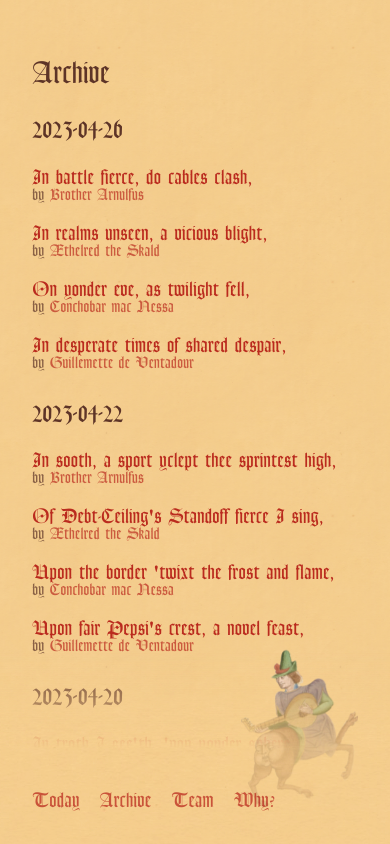
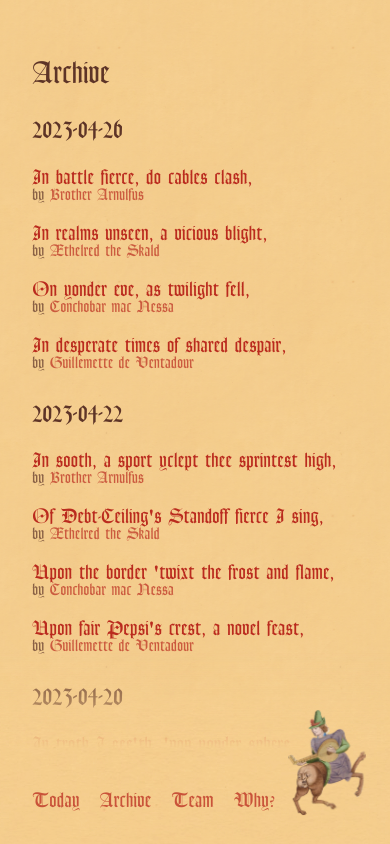
Before and after one commit to paprikka/bard, a SvelteKit app: page /archive in a window 390 px wide. Shown: the top 844 px of the page. Built offline with nearby package versions, Linux system fonts and the light colour scheme.

Commit message:
fix: better centaur layout

```diff
--- a/src/components/centaur.svelte
+++ b/src/components/centaur.svelte
@@ -5,8 +5,8 @@
 <style>
 	.centaur {
 		position: fixed;
-		bottom: 2rem;
-		right: 2rem;
+		bottom: 3rem;
+		right: 3rem;
 		width: 10vw;
 		vertical-align: bottom;
 		transition: scale 0.2s;
@@ -22,8 +22,9 @@
 
 	@media all and (max-width: 400px) {
 		.centaur {
-			width: 30vw;
-			z-index: -1;
+			width: 20vw;
+			bottom: 1.5rem;
+			right: 1.5rem;
 		}
 	}
 
```
Also changed, not shown: src/components/page.svelte (+4 -8 lines).
